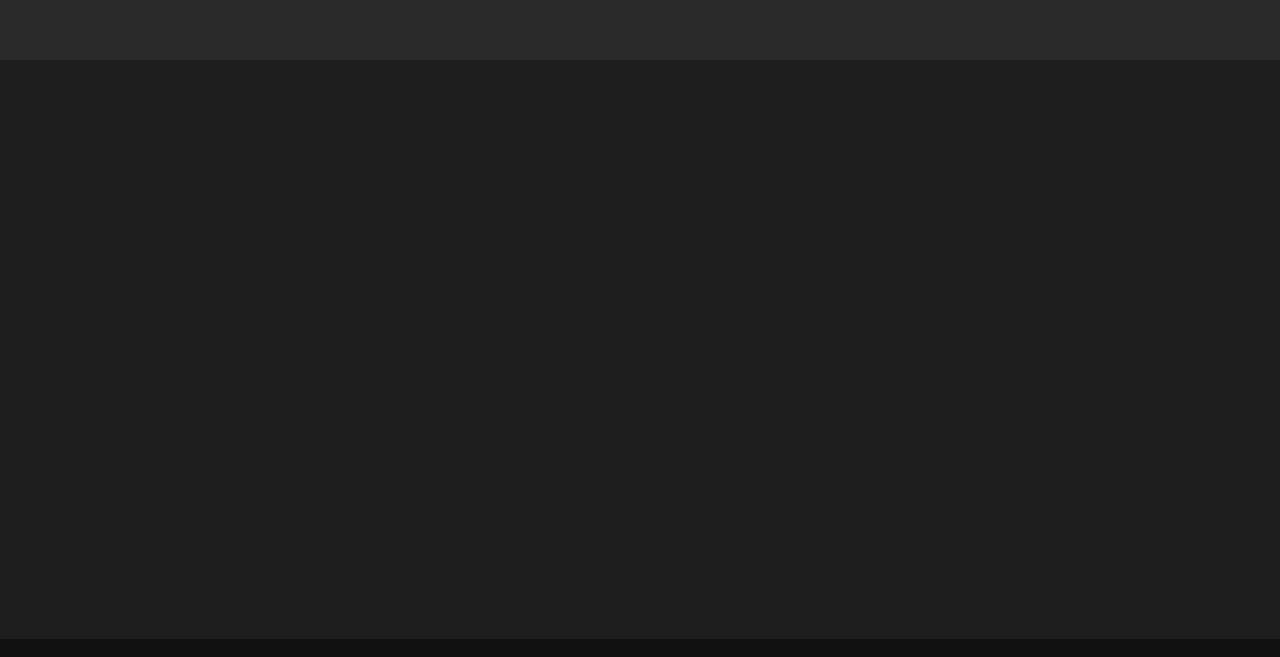
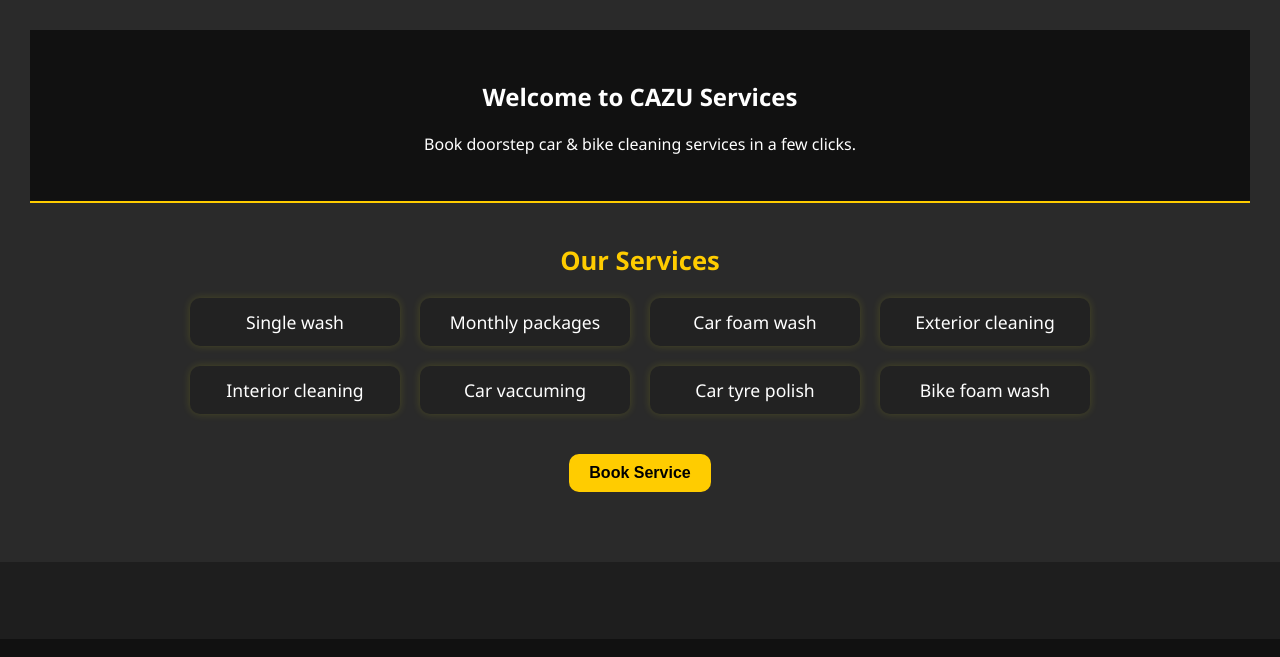
Before and after one commit to Nikhil-K09/cazu, a Flask app: page / in a window 1280 px wide. Shown: the part 143-800 px from the top of the page. Run offline with Flask 3, Linux system fonts and the light colour scheme.

Commit message:
homepage

```diff
--- a/app.py
+++ b/app.py
@@ -175,7 +175,32 @@
         bookings.append(booking)
 
     return render_template('admin_dashboard.html', bookings=bookings)
+# Home page booking
+@app.route('/quick_book', methods=['POST'])
+def quick_book():
+    if 'user_id' not in session:
+        return redirect('/user_login')
 
+    services = request.form.getlist('services')
+    date = request.form['date']
+    time = request.form['time']
+    user = users_col.find_one({'_id': ObjectId(session['user_id'])})
+
+    if not user.get('address'):
+        return redirect('/edit_profile')  # Force user to add address first
+
+    bookings_col.insert_one({
+        'user_id': session['user_id'],
+        'username': session['username'],
+        'services': services,
+        'date': date,
+        'time': time,
+        'address': user.get('address'),
+        'phone': user.get('phone'),
+        'accepted': False,
+        'completed': False
+    })
+    return redirect('/dashboard')
 
 # ---- ACCEPT BOOKING ----
 @app.route('/accept/<id>', methods=['POST'])
--- a/static/css/style.css
+++ b/static/css/style.css
@@ -72,3 +72,213 @@
 button:hover {
     background-color: #ffd700;
 }
+/* Booking Page Styling */
+.hero-section {
+    text-align: center;
+    padding: 30px 20px;
+    color: #fff;
+    background: #111;
+    border-bottom: 2px solid #ffcc00;
+}
+
+.booking-form {
+    max-width: 600px;
+    margin: 40px auto;
+    background: #1c1c1c;
+    color: #fff;
+    padding: 25px 30px;
+    border-radius: 12px;
+    box-shadow: 0 0 20px rgba(255, 255, 0, 0.2);
+}
+
+.booking-form h3 {
+    margin-bottom: 20px;
+    color: #ffcc00;
+}
+
+.form-group label {
+    font-weight: bold;
+    display: block;
+    margin-bottom: 10px;
+    cursor: pointer;
+}
+
+.service-grid {
+    display: grid;
+    grid-template-columns: repeat(2, 1fr);
+    gap: 12px;
+    margin-bottom: 20px;
+    padding: 10px;
+    background-color: #2a2a2a;
+    border-radius: 8px;
+}
+
+.service-item {
+    display: flex;
+    align-items: center;
+    gap: 8px;
+    background-color: #333;
+    padding: 8px 12px;
+    border-radius: 6px;
+    cursor: pointer;
+    user-select: none;
+}
+
+.service-item:hover {
+    background-color: #444;
+}
+
+.form-row {
+    margin-bottom: 16px;
+}
+
+input[type="date"],
+input[type="time"] {
+    background-color: #222;
+    color: #fff;
+    border: 1px solid #555;
+    padding: 6px 10px;
+    border-radius: 6px;
+    width: fit-content;
+}
+
+button[type="submit"] {
+    padding: 10px 20px;
+    background-color: #ffcc00;
+    color: #000;
+    border: none;
+    border-radius: 8px;
+    font-weight: bold;
+    cursor: pointer;
+}
+
+button[type="submit"]:hover {
+    background-color: #ffe44d;
+}
+
+/* Hidden class to toggle services */
+.hidden {
+
+    display: none;
+}
+.center-btn {
+    display: flex;
+    justify-content: center;
+    margin: 30px 0;
+}
+
+.center-btn button {
+    background-color: #ffcc00;
+    color: black;
+    font-weight: bold;
+    padding: 10px 20px;
+    border: none;
+    border-radius: 10px;
+    width: fit-content;
+    cursor: pointer;
+    transition: background-color 0.3s;
+}
+
+.center-btn button:hover {
+    background-color: #e6b800;
+}
+
+
+.open-modal-btn {
+
+    background-color: #ffcc00;
+    border: none;
+    border-radius: 8px;
+    font-weight: bold;
+    padding: 10px;
+    font-size: 16px;
+    color: #000;
+    cursor: pointer;
+}
+
+.open-modal-btn:hover {
+    background-color: #ffe44d;
+}
+
+/* Modal Styles */
+.modal {
+    position: fixed;
+    z-index: 9999;
+    left: 0;
+    top: 0;
+    width: 100%;
+    height: 100%;
+    overflow: auto;
+    background-color: rgba(0, 0, 0, 0.75);
+    display: flex;
+    align-items: center;
+    justify-content: center;
+}
+
+
+.modal-content {
+    background-color: #1c1c1c;
+    padding: 30px;
+    border-radius: 12px;
+    width: 90%;
+    max-width: 600px;
+    color: #fff;
+    box-shadow: 0 0 30px rgba(255, 255, 0, 0.3);
+    position: relative;
+}
+
+.modal-content h3 {
+    color: #ffcc00;
+    margin-top: 0;
+}
+
+.close {
+    position: absolute;
+    top: 12px;
+    right: 20px;
+    font-size: 28px;
+    color: #ffcc00;
+    cursor: pointer;
+}
+
+.services-section {
+    max-width: 900px;
+    margin: 40px auto;
+    padding: 0 20px;
+    text-align: center;
+}
+
+.services-section h3 {
+    font-size: 1.6rem;
+    color: #ffcc00;
+    margin-bottom: 20px;
+}
+
+.service-grid-static {
+    display: grid;
+    grid-template-columns: repeat(4, 1fr); /* 4 in a row */
+    gap: 20px;
+    list-style: none;
+    padding: 0;
+    margin: 0 auto;
+}
+
+.service-grid-static li {
+    background-color: #222;
+    color: #fff;
+    padding: 12px 16px;
+    font-size: 1.1rem;
+    font-weight: 500;
+    border-radius: 10px;
+    white-space: nowrap;         /* Keeps text in 1 line */
+    overflow: hidden;
+    text-overflow: ellipsis;     /* In case text overflows */
+    box-shadow: 0 0 8px rgba(255, 255, 0, 0.15);
+    transition: background 0.2s ease;
+}
+
+
+
+.hidden {
+    display: none;
+}
--- a/templates/index.html
+++ b/templates/index.html
@@ -1,7 +1,70 @@
-
-
 {% extends "layout.html" %}
 
 {% block content %}
+<div class="hero-section">
+    <h2>Welcome to CAZU Services</h2>
+    <p>Book doorstep car & bike cleaning services in a few clicks.</p>
+</div>
 
+<div class="services-section">
+    <h3>Our Services</h3>
+    <ul class="service-grid-static">
+        <li>Single wash</li>
+        <li>Monthly packages</li>
+        <li>Car foam wash</li>
+        <li>Exterior cleaning</li>
+        <li>Interior cleaning</li>
+        <li>Car vaccuming</li>
+        <li>Car tyre polish</li>
+        <li>Bike foam wash</li>
+    </ul>
+</div>
+
+
+<div class="center-btn">
+    <button class="open-modal-btn" onclick="openModal()">Book Service</button>
+</div>
+
+<!-- Modal Popup -->
+<div id="bookingModal" class="modal hidden">
+    <div class="modal-content">
+        <span class="close" onclick="closeModal()">&times;</span>
+        <h3>Select Services</h3>
+        <form method="POST" action="/quick_book">
+            <div class="service-grid">
+                {% for s in ["Single wash", "Monthly packages", "Car foam wash", "Exterior cleaning",
+                            "Interior cleaning", "Car vacuuming", "Car tyre polish", "Bike foam wash"] %}
+                    <label class="service-item">
+                        {{ s }}
+                        <input type="checkbox" name="services" value="{{ s }}">
+                    </label>
+                {% endfor %}
+            </div>
+
+            <div class="form-row">
+                <label>Date:</label>
+                <input type="date" name="date" required>
+            </div>
+
+            <div class="form-row">
+                <label>Time:</label>
+                <input type="time" name="time" min="09:00" max="17:00" required>
+            </div>
+
+            <div class="form-row">
+                <button type="submit">Proceed to Book</button>
+            </div>
+        </form>
+    </div>
+</div>
+
+<script>
+    function openModal() {
+        document.getElementById("bookingModal").classList.remove("hidden");
+    }
+
+    function closeModal() {
+        document.getElementById("bookingModal").classList.add("hidden");
+    }
+</script>
 {% endblock %}
--- a/templates/layout.html
+++ b/templates/layout.html
@@ -3,6 +3,7 @@
 <head>
     <meta charset="UTF-8">
     <title>CAZU Services</title>
+    <link rel="icon" href="{{ url_for('static', filename='favicon.png') }}" type="image/png">
     <link rel="stylesheet" href="{{ url_for('static', filename='css/style.css') }}">
 </head>
 <body>
```
Also changed, not shown: static/favicon.png (added).
